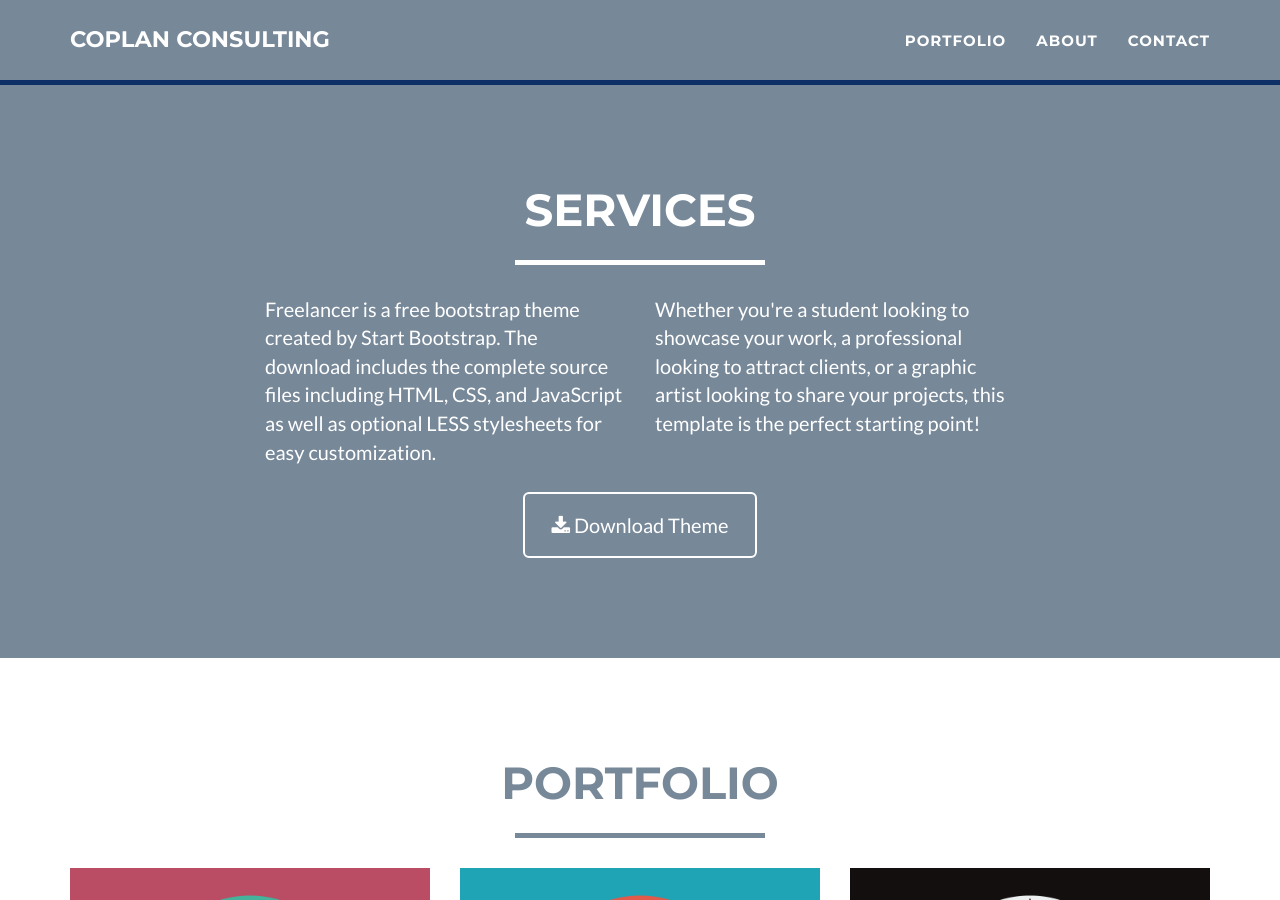
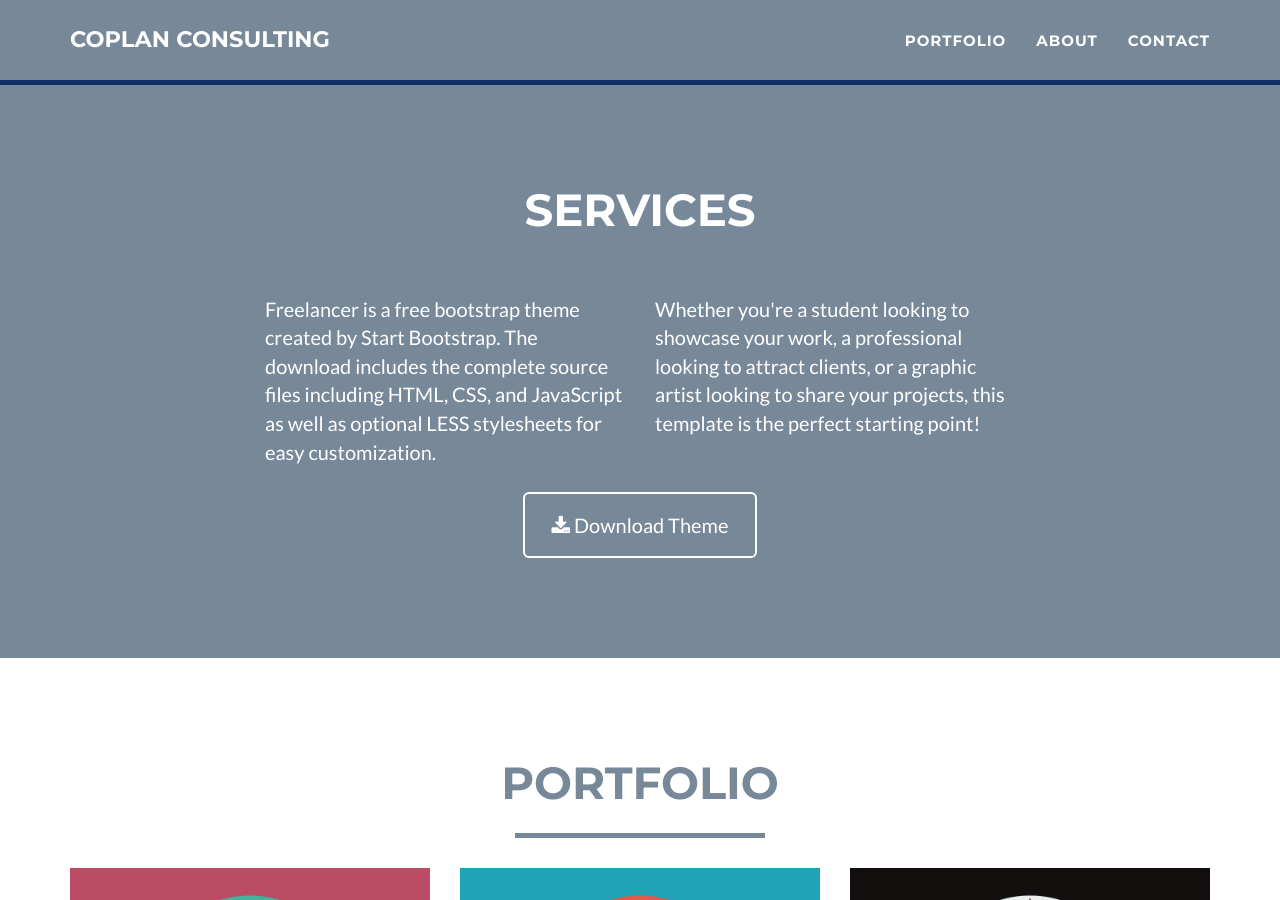
Before and after one commit to ccoplan/ccoplan.github.io, a Jekyll site: the page built from index.html, in a window 1280 px wide and 900 px high, scrolled down 690 px. Built offline with Jekyll 4.4.1, drawn with Linux system fonts in a browser that asks for light colours.

Commit message:
Attempting to change star background.

```diff
--- a/_includes/services.html
+++ b/_includes/services.html
@@ -4,7 +4,7 @@
             <div class="row">
                 <div class="col-lg-12 text-center">
                     <h2>Services</h2>
-                    <hr class="star-light">
+                    <hr class="star-primary">
                 </div>
             </div>
             <div class="row">
```
